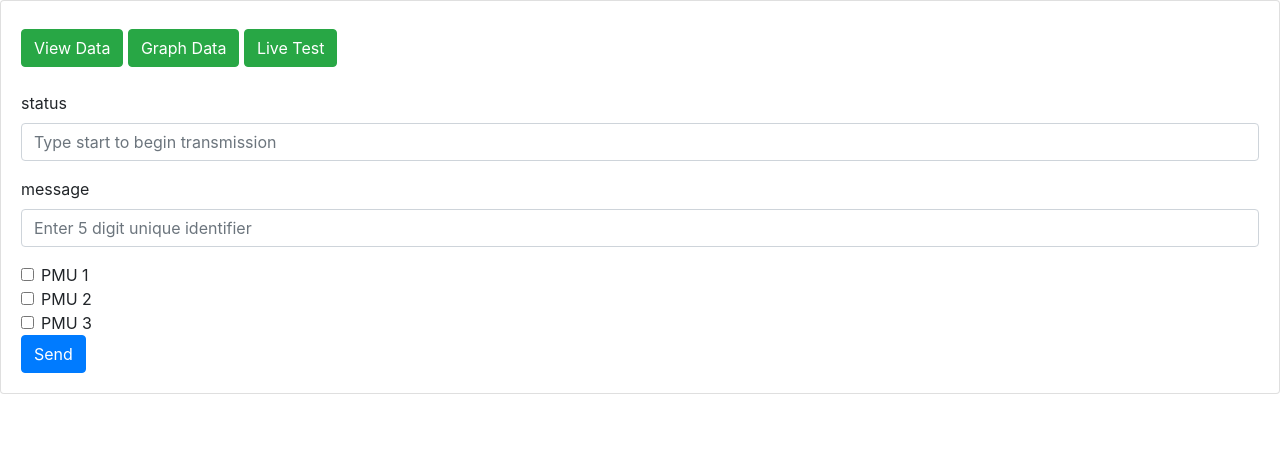
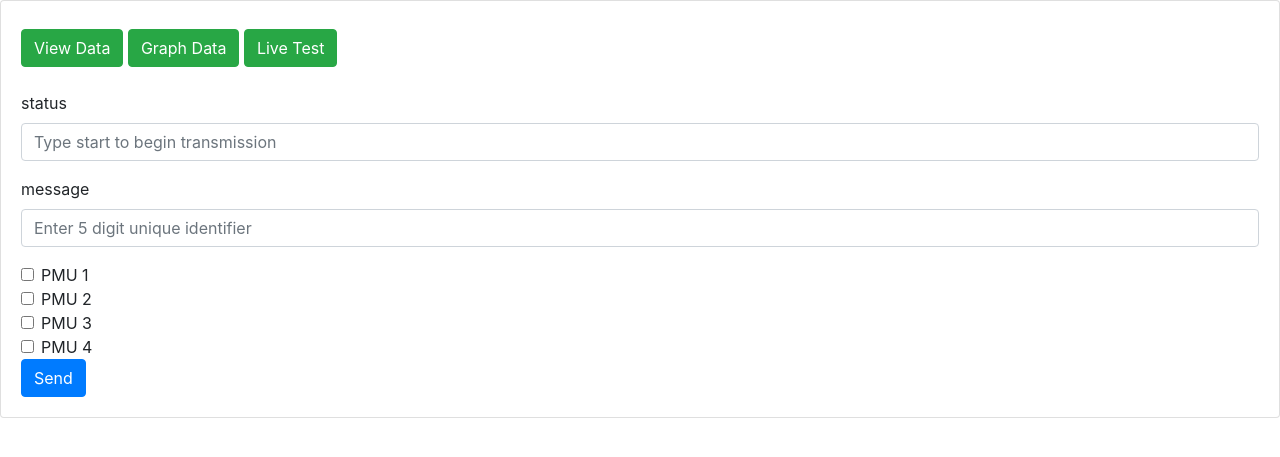
Before and after one commit to UB-IoT-Lab/PMU-app, a Flask app: page /livetest in a window 1280 px wide. Shown: the top 457 px of the page. Run offline with Flask 2, Linux system fonts and the light colour scheme; some libraries are stand-ins or nearby versions.

Commit message:
added pmu4

```diff
--- a/flask_app/main.py
+++ b/flask_app/main.py
@@ -154,6 +154,7 @@ def livetest():
     devices[1] = 1673622
     devices[2] = 1662974
     devices[3] = 1783679
+    devices[4] = 1842496
     # if request.method == 'GET':
 
     #     if request.args:
@@ -235,6 +236,26 @@ def livetest():
                                 data=json.dumps(dictToSend))
             print(res.url)
             print(res)
+        if request.form.get("pmu4"):
+            status = request.form["status"]
+            message = request.form["message"]
+
+            dictToSend = {
+                "deviceids": [devices[4]],
+                "protocol": "TCP",
+                "port": 4010,
+                "data": '{{status:"{status}",message:"{message}"}}'.format(status=status, message=message)
+            }
+            print(dictToSend)
+            headers = {'Authorization': 'Basic YXBpa2V5OjhvOGliT0ZrYVROaGZseXJuR3hva0RFUVdVNXJPeg==',
+                       'Content-Type': 'application/json'}
+            res = requests.post('https://dashboard.hologram.io/api/1/devices/messages',
+                                params={'deviceids': devices[4],
+                                        'protocol': 'TCP', 'port': '4010'},
+                                headers=headers,
+                                data=json.dumps(dictToSend))
+            print(res.url)
+            print(res)
         # con = sql.connect(
         #     "db/pmu_database")
         # con.row_factory = sql.Row
--- a/flask_app/templates/live_test.html
+++ b/flask_app/templates/live_test.html
@@ -80,6 +80,8 @@
                         <label class="form-check-label" for="pmu2"> PMU 2</label><br>
                         <input type="checkbox" class="form-check-input" id="pmu3" name="pmu3" value="3">
                         <label class="form-check-label" for="pmu3"> PMU 3</label><br>
+                        <input type="checkbox" class="form-check-input" id="pmu4" name="pmu4" value="4">
+                        <label class="form-check-label" for="pmu4"> PMU 4</label><br>
                     </div>
 
                     <button type="submit" class="btn btn-primary">Send</button>
```
